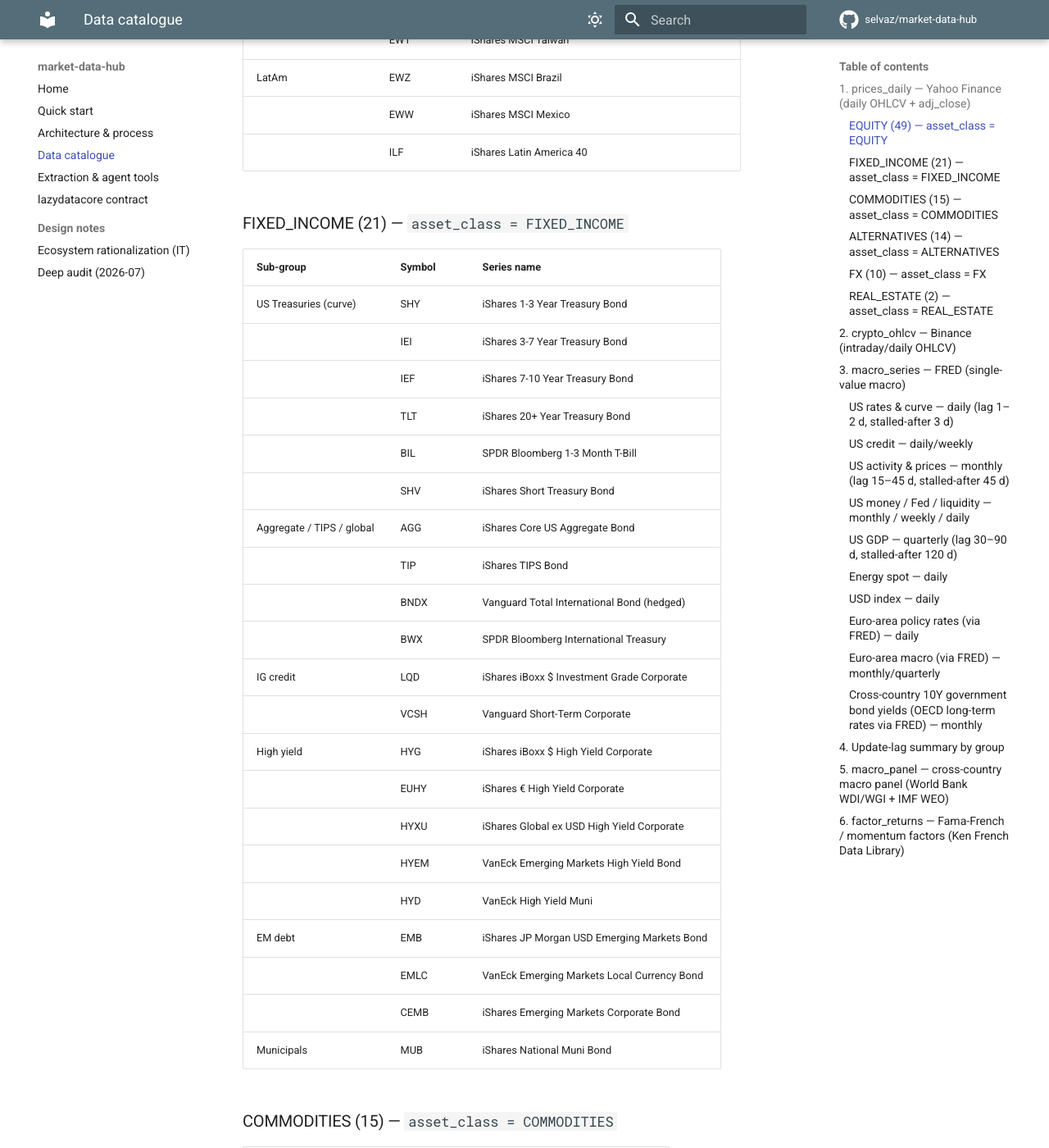
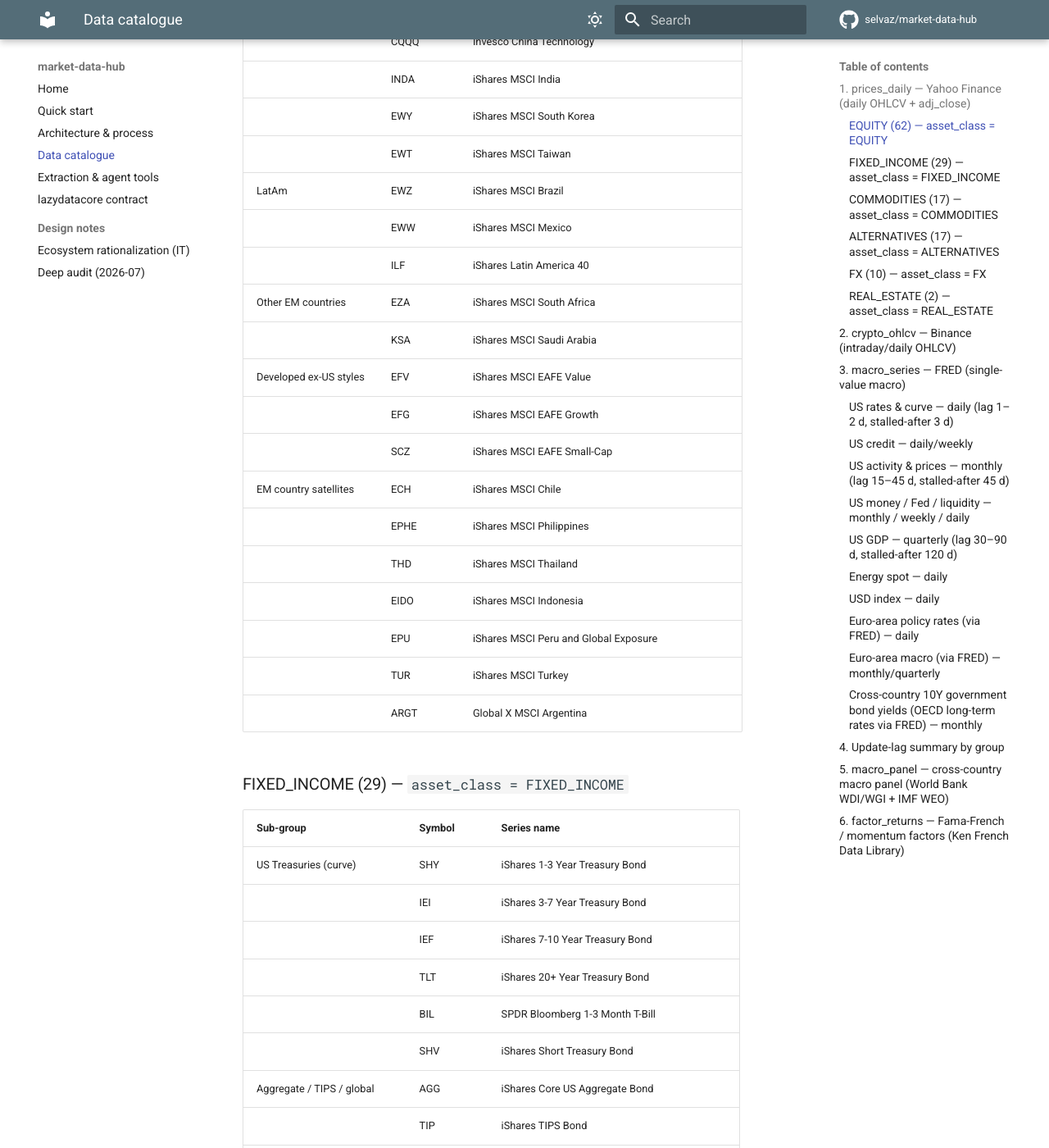
Before and after one commit to selvaz/market-data-hub, an MkDocs documentation site: the page built from docs/DATA_CATALOG.md, in a window 1280 px wide and 1400 px high, scrolled down 2803 px. Shown: the whole window at 82% size. Built offline with MkDocs 1.6.1 and Material for MkDocs 9.7.7, drawn with Linux system fonts in a browser that asks for light colours; comment, search, counter and statistics services are not loaded; some of the changed text lies outside the part shown.

Commit message:
Complete Yahoo data catalog coverage

```diff
--- a/docs/DATA_CATALOG.md
+++ b/docs/DATA_CATALOG.md
@@ -7,6 +7,11 @@
 > and pull analysis-ready series, see [EXTRACTION.md](EXTRACTION.md).
 
 Totals: **137 Yahoo symbols** + **77 FRED series** + **6 crypto × 3 timeframes**.
+
+The Yahoo tables below describe the configured daily universe. Actual
+historical availability, freshness, and gaps are operational data held in
+`coverage_report`; newly configured symbols appear there after their first
+successful Yahoo backfill.
 
 Legend — *Stalled-after* is the freshness threshold from the coverage engine:
 beyond it a series is flagged `stalled`. *Typical lag* is how old the newest
@@ -23,7 +28,7 @@
 - **Live injection:** intraday for liquid classes (EQUITY, ALTERNATIVES,
   FIXED_INCOME, COMMODITIES, REAL_ESTATE) → today's row with `is_live=TRUE`
 
-### EQUITY (49) — `asset_class = EQUITY`
+### EQUITY (62) — `asset_class = EQUITY`
 | Sub-group | Symbol | Series name |
 |-----------|--------|-------------|
 | Global / broad | ACWI | MSCI ACWI |
@@ -75,8 +81,20 @@
 | LatAm | EWZ | iShares MSCI Brazil |
 | | EWW | iShares MSCI Mexico |
 | | ILF | iShares Latin America 40 |
+| Other EM countries | EZA | iShares MSCI South Africa |
+| | KSA | iShares MSCI Saudi Arabia |
+| Developed ex-US styles | EFV | iShares MSCI EAFE Value |
+| | EFG | iShares MSCI EAFE Growth |
+| | SCZ | iShares MSCI EAFE Small-Cap |
+| EM country satellites | ECH | iShares MSCI Chile |
+| | EPHE | iShares MSCI Philippines |
+| | THD | iShares MSCI Thailand |
+| | EIDO | iShares MSCI Indonesia |
+| | EPU | iShares MSCI Peru and Global Exposure |
+| | TUR | iShares MSCI Turkey |
+| | ARGT | Global X MSCI Argentina |
 
-### FIXED_INCOME (21) — `asset_class = FIXED_INCOME`
+### FIXED_INCOME (29) — `asset_class = FIXED_INCOME`
 | Sub-group | Symbol | Series name |
 |-----------|--------|-------------|
 | US Treasuries (curve) | SHY | iShares 1-3 Year Treasury Bond |
@@ -91,6 +109,14 @@
 | | BWX | SPDR Bloomberg International Treasury |
 | IG credit | LQD | iShares iBoxx $ Investment Grade Corporate |
 | | VCSH | Vanguard Short-Term Corporate |
+| | VCIT | Vanguard Intermediate-Term Corporate Bond |
+| | VCLT | Vanguard Long-Term Corporate Bond |
+| Europe government / IG | DBXP.DE | Xtrackers Eurozone Government Bond 1-3 Year |
+| | IBCL.DE | iShares € Government Bond 15-30 Year |
+| | IEAC.AS | iShares Core € Corporate Bond |
+| International government / IG | IGOV | iShares International Treasury Bond |
+| | ISHG | iShares 1-3 Year International Treasury Bond |
+| | PICB | Invesco International Corporate Bond |
 | High yield | HYG | iShares iBoxx $ High Yield Corporate |
 | | EUHY | iShares € High Yield Corporate |
 | | HYXU | iShares Global ex USD High Yield Corporate |
@@ -101,7 +127,7 @@
 | | CEMB | iShares Emerging Markets Corporate Bond |
 | Municipals | MUB | iShares National Muni Bond |
 
-### COMMODITIES (15) — `asset_class = COMMODITIES`
+### COMMODITIES (17) — `asset_class = COMMODITIES`
 | Sub-group | Symbol | Series name |
 |-----------|--------|-------------|
 | Broad baskets | DBC | Invesco DB Commodity Index Tracking |
@@ -120,7 +148,7 @@
 | | WEAT | Teucrium Wheat Fund |
 | | SOYB | Teucrium Soybean Fund |
 
-### ALTERNATIVES (14) — `asset_class = ALTERNATIVES`
+### ALTERNATIVES (17) — `asset_class = ALTERNATIVES`
 | Sub-group | Symbol | Series name |
 |-----------|--------|-------------|
 | Crypto (Yahoo daily) | BTC-USD | Bitcoin (Yahoo USD spot) |
```
Also changed, not shown: other parts of docs/DATA_CATALOG.md (+6 -0 lines).
